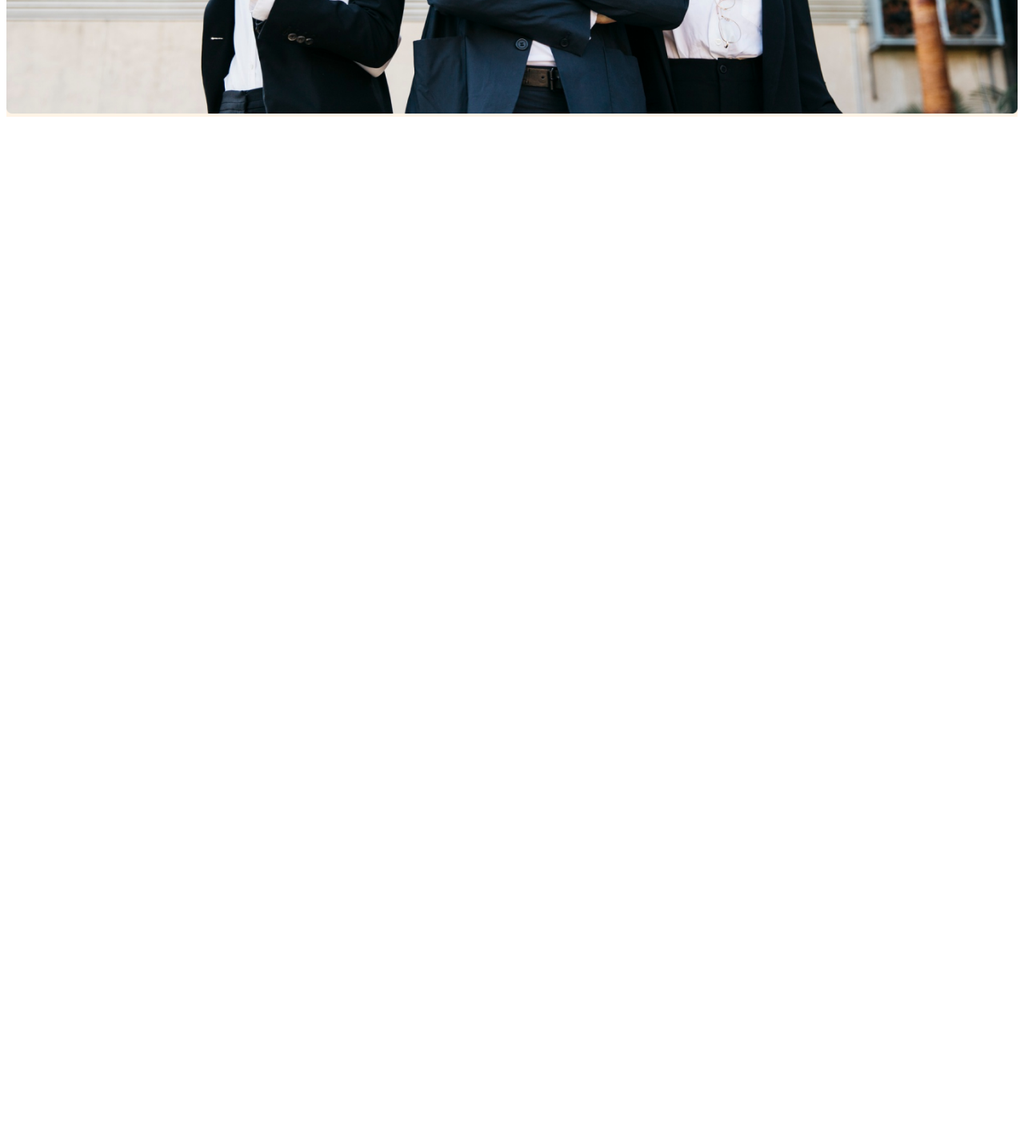
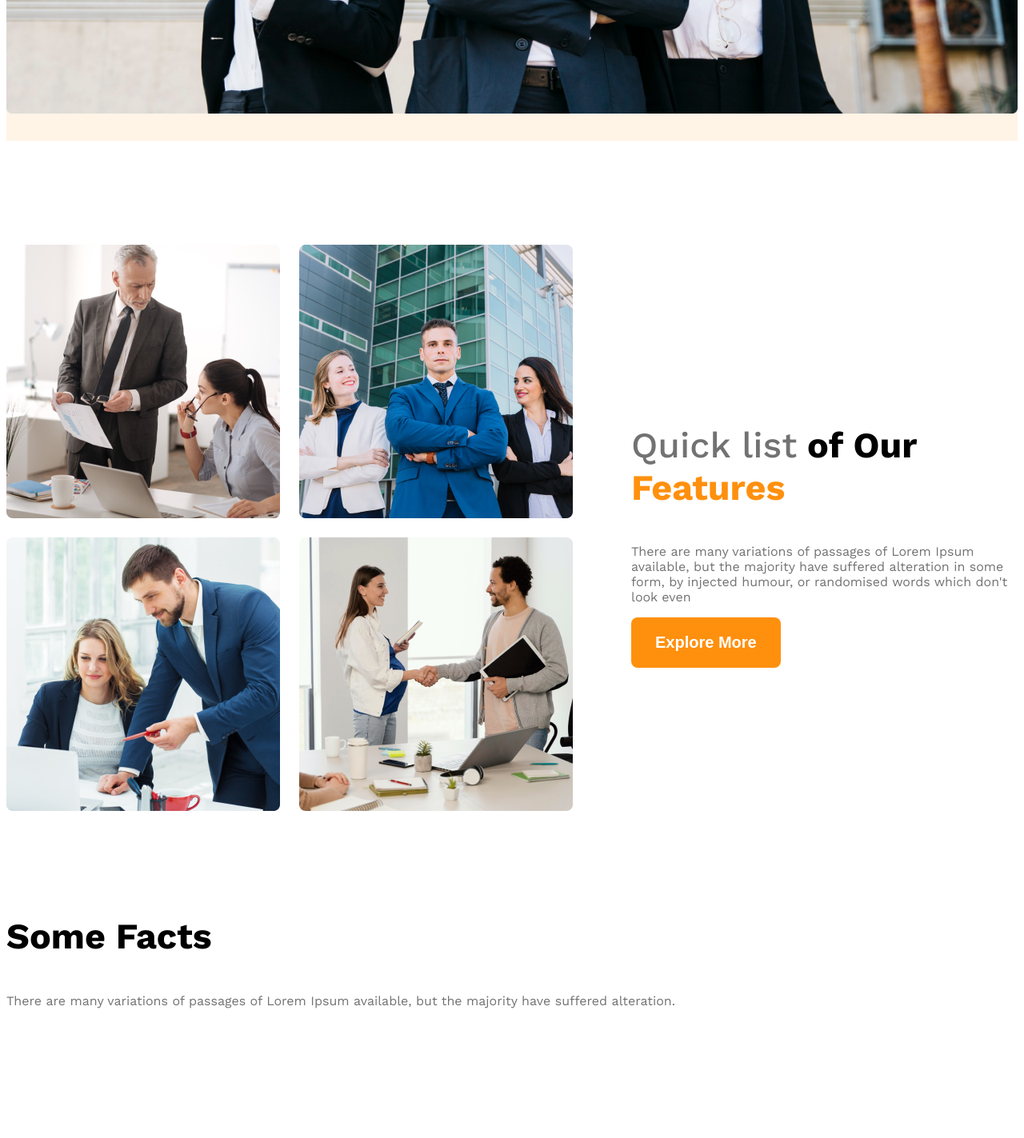
Before and after one commit to DeveloperMonirBD/g3-architects-project, a plain HTML site: page index.html in a window 1280 px wide. Shown: the part 1038-2461 px from the top of the page at 80% size. Before the commit the page ends 1192 px from the top, so only its background shows below. Drawn offline with nearby package versions, Linux system fonts and the light colour scheme.

Commit message:
made team responsive and add fact structure

```diff
--- a/index.html
+++ b/index.html
@@ -34,7 +34,71 @@
     </div>
 
   </header>
-  <main></main>
+  <main>
+
+    <!--  team section start -->
+
+    <section class="teams display-flex">
+      <div class="team-image-container">
+        <img src="images/team1.png" alt="two architect discussing about design">
+        <img src="images/team2.png" alt="two architect discussing about design">
+        <img src="images/team3.png" alt="two architect discussing about design">
+        <img src="images/team4.png" alt="two architect discussing about design">
+      </div>
+      <div class="our-features">
+        <h3 class="section-title"> <span id="quick-list" class="text-light-gray">Quick list</span> <span>of Our</span> <span class="text-primary">Features</span></h3>
+        <p class="feature-description text-light-gray">There are many variations of passages of Lorem Ipsum available, but the majority have suffered alteration in some form,
+        by injected humour, or randomised words which don't look even</p>
+        <button class="btn-primary">Explore More</button>
+
+      </div>
+
+    </section>
+
+    <!-- feature will enjoy -->
+     <section>
+      <!-- <h3 class="section-title">Features you will love & enjoy</h3>
+      <p class="text-light-gray">There are many variations of passages of Lorem Ipsum available, but the majority have suffered alteration in some form,
+      by injected humour, or randomised words which don't look even    </p> -->
+     </section>
+
+
+
+
+
+
+
+
+
+     <!-- some facts -->
+      <section class="some-facts">
+        <h3 class="section-title">Some Facts</h3>
+        <p class="text-light-gray">There are many variations of passages of Lorem Ipsum available, but the majority have suffered alteration.</p>
+        <div class="facts-container">
+          <!-- .fact*4>img.fact-icon+h4.fact-number+h5.fact-name -->
+          <div class="fact">
+            <img src="" alt="" class="fact-icon">
+            <h4 class="fact-number"></h4>
+            <h5 class="fact-name"></h5>
+          </div>
+          <div class="fact">
+            <img src="" alt="" class="fact-icon">
+            <h4 class="fact-number"></h4>
+            <h5 class="fact-name"></h5>
+          </div>
+          <div class="fact">
+            <img src="" alt="" class="fact-icon">
+            <h4 class="fact-number"></h4>
+            <h5 class="fact-name"></h5>
+          </div>
+          <div class="fact">
+            <img src="" alt="" class="fact-icon">
+            <h4 class="fact-number"></h4>
+            <h5 class="fact-name"></h5>
+          </div>
+        </div>
+      </section>
+  </main>
   <footer></footer>
 </body>
 
--- a/style.css
+++ b/style.css
@@ -11,6 +11,10 @@
 
 .display-flex {
     display: flex;
+}
+
+.text-primary {
+  color: #ff900e;
 }
 
 /* dark-02 */
@@ -37,6 +41,19 @@
   border-radius: 8px;
 }
 
+main{
+  max-width: 1440px;
+  margin-inline: auto;
+}
+
+main > section{
+  margin-top: 130px;
+}
+
+.section-title {
+  font-size: 2.8rem;
+  font-weight: 700;
+}
 
 
 
@@ -66,7 +83,9 @@
 }
 
 /* banner releted styles */
-
+ .banner {
+  padding-bottom: 30px;
+ }
 .banner-content {
   max-width: 850px;
   margin-inline: auto;
@@ -81,9 +100,57 @@
   width: 100%;
 }
 
-/* responsive media query */
-@media screen and (max-width: 676px) {
-    .navbar, .nav-link {
+/* team and feature related styles */
+.teams {
+  align-items: center;
+}
+
+.team-image-container {
+  display: grid;
+  grid-template-columns: repeat(2, 1fr);
+  gap: 24px;
+}
+
+.our-features {
+  max-width:  537px;
+  margin-left: 73px;
+}
+
+
+
+#quick-list {
+  font-weight: 500;
+}
+
+
+
+
+
+
+
+/* responsive media query for mobile device */
+@media screen and (max-width: 576px) {
+    .navbar, .nav-link, .teams {
       flex-direction: column;
     }
+
+    .team-image-container {
+      grid-template-columns: repeat(1, 1fr);
+    }
+    .our-features {
+  margin-left: 20px;
 }
+
+}
+
+
+/* responsive media query for medium size device */
+
+@media screen and (min-width: 576px) and (max-width: 992px) {
+  .teams {
+    flex-direction: column;
+  }
+  .our-features {
+    margin: 50px auto;
+  }
+}
```
